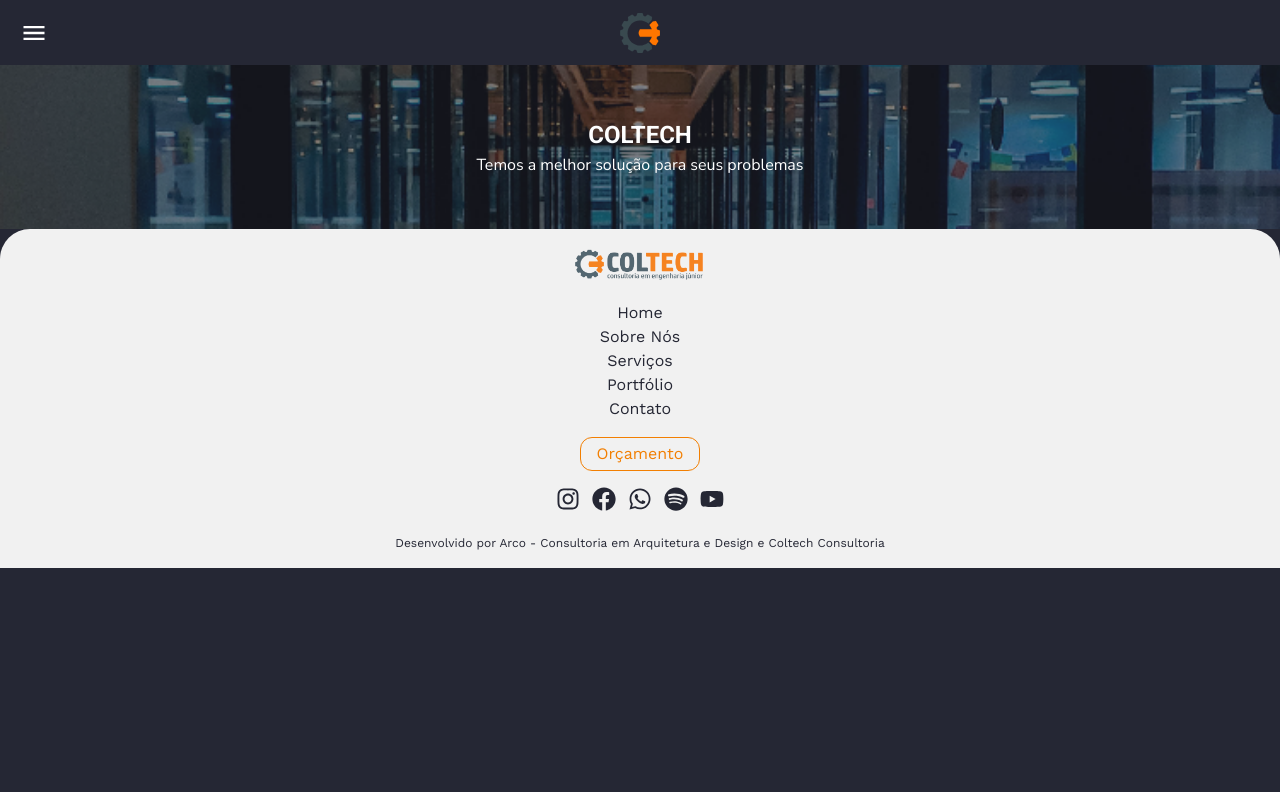
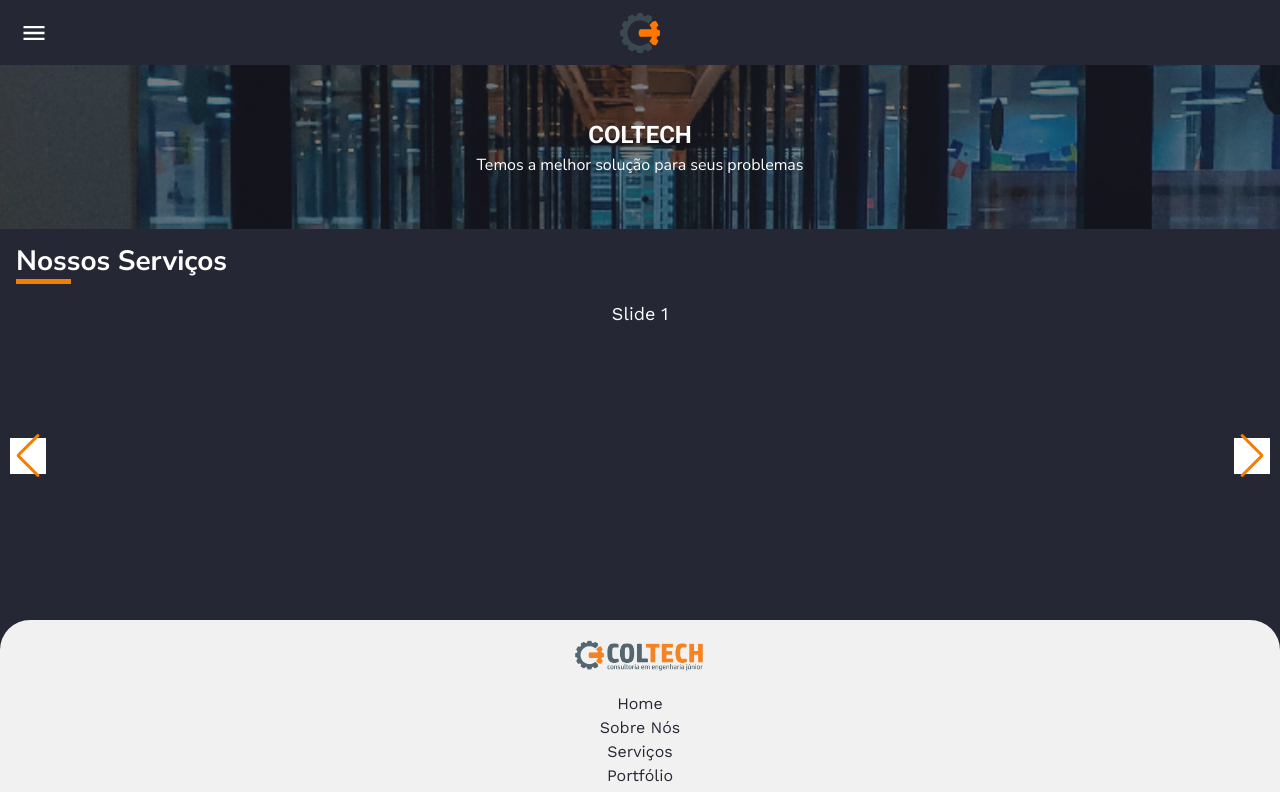
Before and after one commit to coltech-ej/site, a React (Vite) app: page / in a window 1280 px wide. Shown: the top 792 px of the page. Built offline with nearby package versions, Linux system fonts and the light colour scheme.

Commit message:
feat: create services part
create a card-service component and slides on page

```diff
--- a/package.json
+++ b/package.json
@@ -31,7 +31,9 @@
 		"react-dom": "^18.0.0",
 		"react-helmet-async": "^1.3.0",
 		"react-icons": "^4.3.1",
-		"react-router-dom": "^6.3.0"
+		"react-router-dom": "^6.3.0",
+		"sass": "^1.52.1",
+		"swiper": "^8.1.5"
 	},
 	"devDependencies": {
 		"@types/react": "^18.0.0",
@@ -52,6 +54,7 @@
 		"eslint-plugin-react-hooks": "^4.3.0",
 		"husky": "^8.0.1",
 		"lint-staged": "^12.4.1",
+		"node-sass": "^7.0.1",
 		"prettier": "^2.6.2",
 		"typescript": "^4.6.3",
 		"vite": "^2.9.9"
--- a/src/routes/home/home.tsx
+++ b/src/routes/home/home.tsx
@@ -1,8 +1,18 @@
 import { Flex } from '@chakra-ui/react';
 import { Helmet } from 'react-helmet-async';
+import { Navigation } from 'swiper';
+// eslint-disable-next-line import/no-unresolved
+import { Swiper, SwiperSlide } from 'swiper/react';
 
-import { Footer, Header } from '../../components';
+import { Footer, Header, Title } from '../../components';
 import { Banner } from '../../components/banner/banner';
+
+// Import Swiper styles
+// eslint-disable-next-line import/no-unresolved
+import 'swiper/css';
+// eslint-disable-next-line import/no-unresolved
+import 'swiper/css/navigation';
+import '../../styles/styles.scss';
 
 function Home() {
 	return (
@@ -15,6 +25,27 @@
 				<Header />
 
 				<Banner />
+
+				<Title name="Nossos Serviços" />
+
+				<Flex w="100%" h="xs">
+					<Swiper
+						slidesPerView={1}
+						spaceBetween={30}
+						loop
+						pagination={{
+							clickable: true,
+						}}
+						navigation
+						modules={[Navigation]}
+						className="mySwiper"
+					>
+						<SwiperSlide>Slide 1</SwiperSlide>
+						<SwiperSlide>Slide 2</SwiperSlide>
+						<SwiperSlide>Slide 3</SwiperSlide>
+						<SwiperSlide>Slide 4</SwiperSlide>
+					</Swiper>
+				</Flex>
 			</main>
 
 			<Footer />
--- /dev/null
+++ b/src/styles/styles.scss
@@ -0,0 +1,27 @@
+.swiper {
+  width: 100%;
+  height: 100%;
+}
+
+.swiper-slide {
+  text-align: center;
+  font-size: 18px;
+  background: transparent;
+}
+
+.swiper {
+  margin-left: auto;
+  margin-right: auto;
+}
+
+.swiper-button-prev, .swiper-button-next{
+  color: #F27F02;
+  width: 36px;
+  height: 36px;
+  background: #FFF;
+
+  :after {
+    width: 10px;
+    height: 10px;
+  }
+}
```
Also changed, not shown: src/components/card-service/cardService.tsx (added), 1 other file (tests, documents, lock files or other folders).
